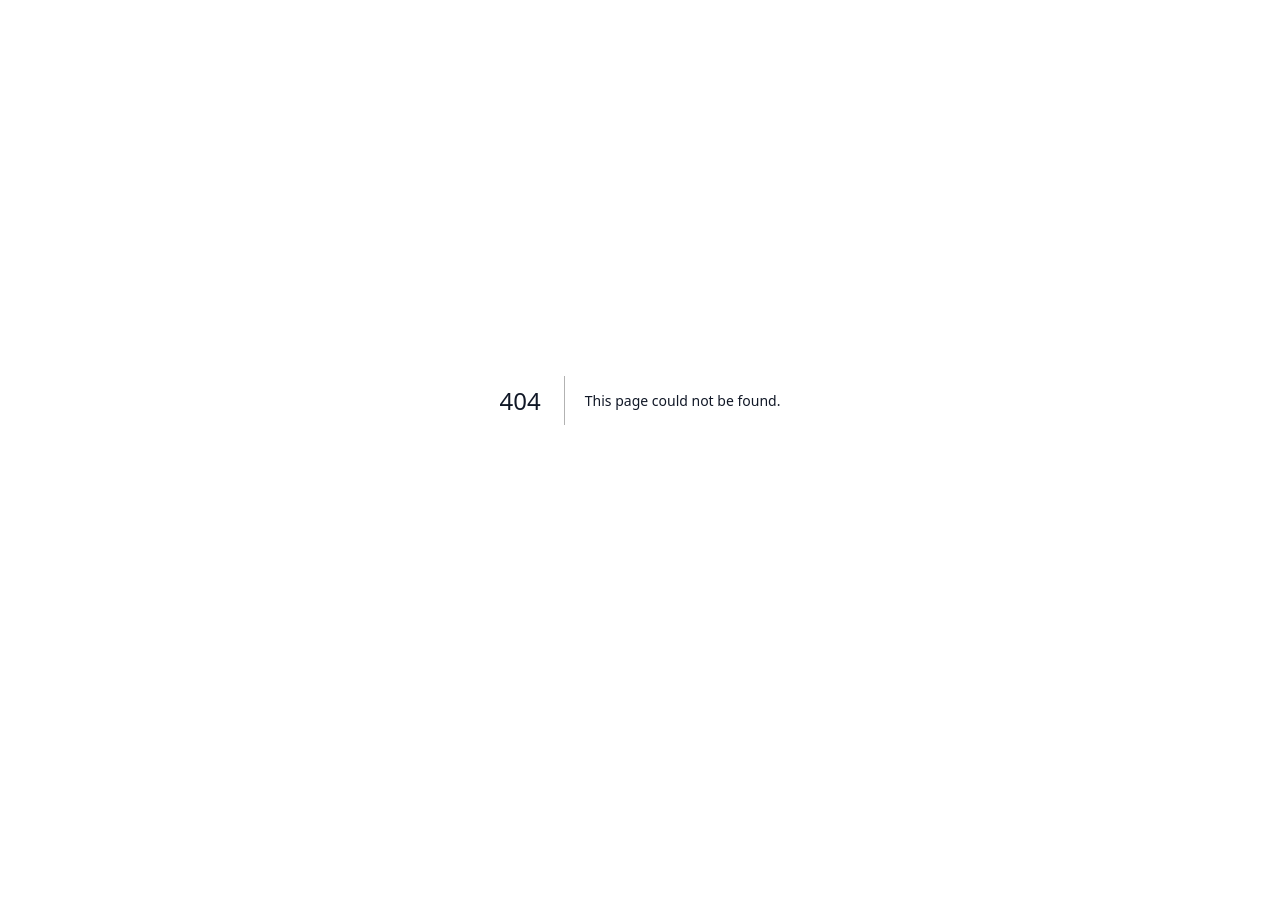
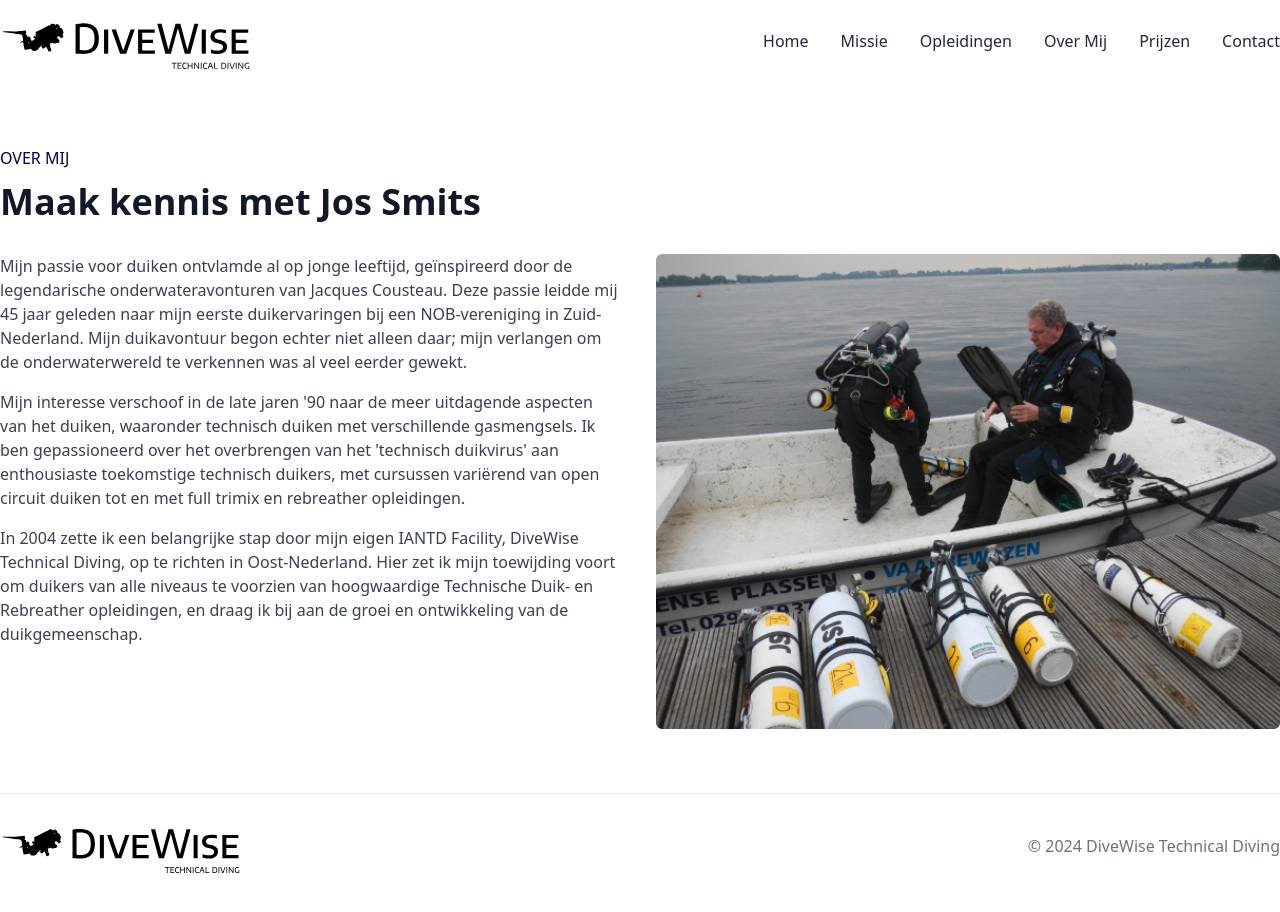
Before and after one commit to JoeriSmits/DiveWise, a Next.js app: page /over_mij in a window 1280 px wide. Before the commit this address had no page. Shown: the top 912 px of the page. Before the commit the page ends 800 px from the top, so only its background shows below. Built offline with nearby package versions, Linux system fonts and the light colour scheme.

Commit message:
feat: add over mij pagina

```diff
--- /dev/null
+++ b/components/bodytext/bodytext.tsx
@@ -0,0 +1,20 @@
+interface IBodyText {
+    children?: any
+    title: string,
+    subtitle?: string
+}
+
+const BodyText = ({children, title, subtitle }: IBodyText) => {
+    return (
+        <div className="my-16 space-y-8">
+            <div className="flex justify-center flex-col space-y-3">
+                {subtitle && <span className="subheading">{subtitle}</span>}
+                {title && <h2>{title}</h2>}
+            </div>
+
+            {children && <div>{children}</div>}
+        </div>
+    )
+}
+
+export default BodyText;
--- a/components/navbar/navbar.tsx
+++ b/components/navbar/navbar.tsx
@@ -1,4 +1,5 @@
 import Image from 'next/image'
+import Link from 'next/link';
 
 const NavBar = ({}): JSX.Element => {
     return (
@@ -6,10 +7,10 @@
             <Image src="/assets/images/logo.svg" width={250} height={56} alt="Logo image of DiveWise Technical Diving" />
 
             <div className="flex space-x-3 md:space-x-8 text-neutral-800">
-                <a href="#">Home</a>
+                <Link href="/">Home</Link>
                 <a href="#">Missie</a>
                 <a href="#">Opleidingen</a>
-                <a href="#">Over Ons</a>
+                <Link href="/over_mij">Over Mij</Link>
                 <a href="#">Prijzen</a>
                 <a href="#">Contact</a>
             </div>
--- a/pages/index.tsx
+++ b/pages/index.tsx
@@ -1,15 +1,10 @@
-import type { ReactElement } from 'react'
 import type { NextPageWithLayout } from './_app'
 import Layout from '@/components/layout'
 import HeroHeaderModule from '@/modules/hero-header/hero-header'
 import USPBlockModule from '@/modules/usp/usp-block'
 import QuoteModule from '@/modules/quote/quote'
 
-const Page: NextPageWithLayout = () => {
-  return <p>hello world</p>
-}
-
-Page.getLayout = function getLayout(page: ReactElement) {
+const Home: NextPageWithLayout = () => {
   return (
     <Layout>
       <HeroHeaderModule/>
@@ -19,4 +14,5 @@
   )
 }
 
-export default Page
+
+export default Home
--- /dev/null
+++ b/pages/over_mij.tsx
@@ -0,0 +1,24 @@
+import BodyText from '@/components/bodytext/bodytext'
+import type { NextPageWithLayout } from './_app'
+import Layout from '@/components/layout'
+import Image from 'next/image'
+
+const OverMij: NextPageWithLayout = () => {
+    return (
+        <Layout>
+            <BodyText title="Maak kennis met Jos Smits" subtitle="Over mij">
+                <div className="grid grid-cols-1 md:grid-cols-2 gap-8">
+                    <div className="space-y-4">
+                        <p>Mijn passie voor duiken ontvlamde al op jonge leeftijd, geïnspireerd door de legendarische onderwateravonturen van Jacques Cousteau. Deze passie leidde mij 45 jaar geleden naar mijn eerste duikervaringen bij een NOB-vereniging in Zuid-Nederland. Mijn duikavontuur begon echter niet alleen daar; mijn verlangen om de onderwaterwereld te verkennen was al veel eerder gewekt.</p>
+                        <p>Mijn interesse verschoof in de late jaren '90 naar de meer uitdagende aspecten van het duiken, waaronder technisch duiken met verschillende gasmengsels. Ik ben gepassioneerd over het overbrengen van het 'technisch duikvirus' aan enthousiaste toekomstige technisch duikers, met cursussen variërend van open circuit duiken tot en met full trimix en rebreather opleidingen.</p>
+                        <p>In 2004 zette ik een belangrijke stap door mijn eigen IANTD Facility, DiveWise Technical Diving, op te richten in Oost-Nederland. Hier zet ik mijn toewijding voort om duikers van alle niveaus te voorzien van hoogwaardige Technische Duik- en Rebreather opleidingen, en draag ik bij aan de groei en ontwikkeling van de duikgemeenschap.</p>
+                    </div>
+                    <Image className="w-full" src="/assets/images/jos_smits.jpg" width={592} height={450} alt="Photo of Jos Smits on a boat preparing for a dive" />
+                </div>
+            </BodyText>
+        </Layout>
+    )
+}
+
+
+export default OverMij
```
Also changed, not shown: public/assets/images/jos_smits.jpg (added).
